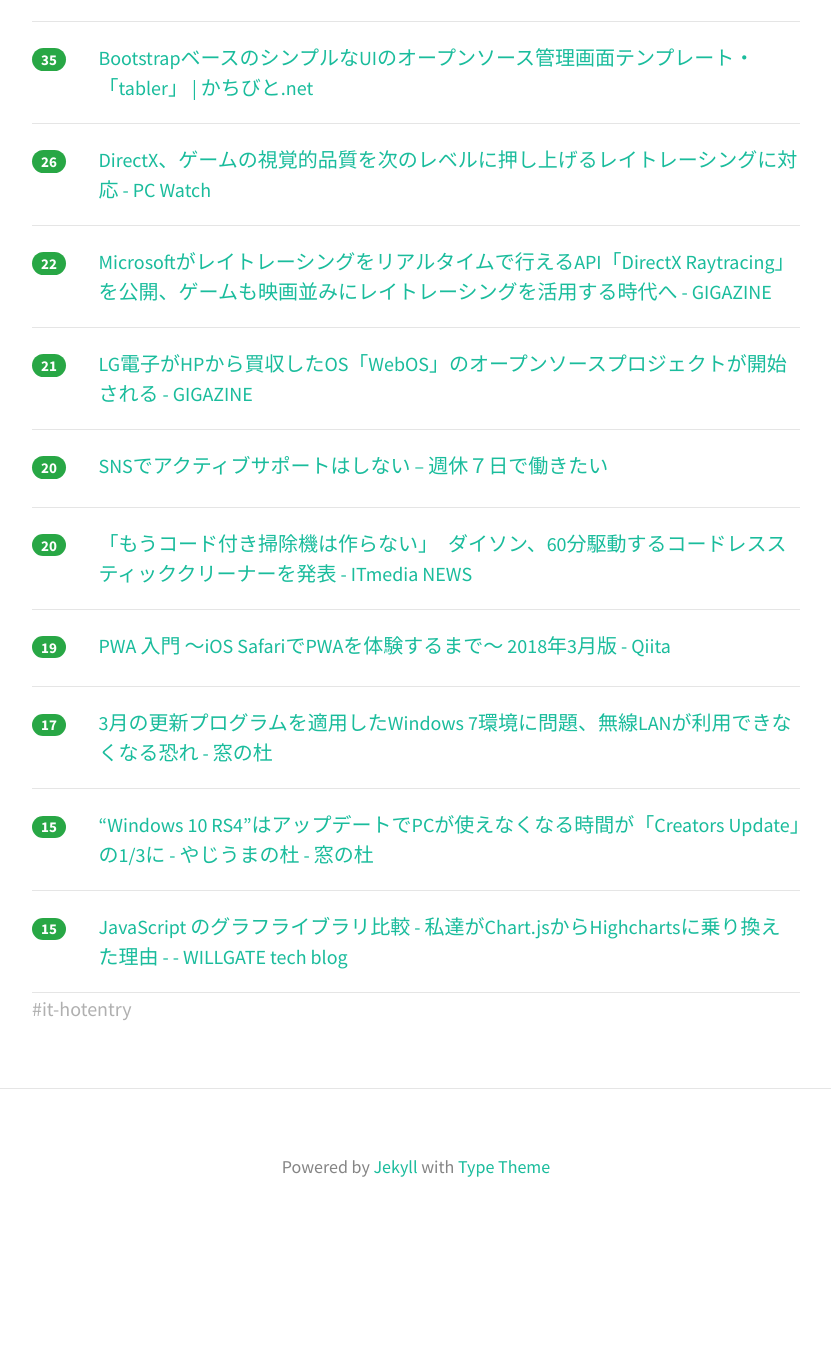
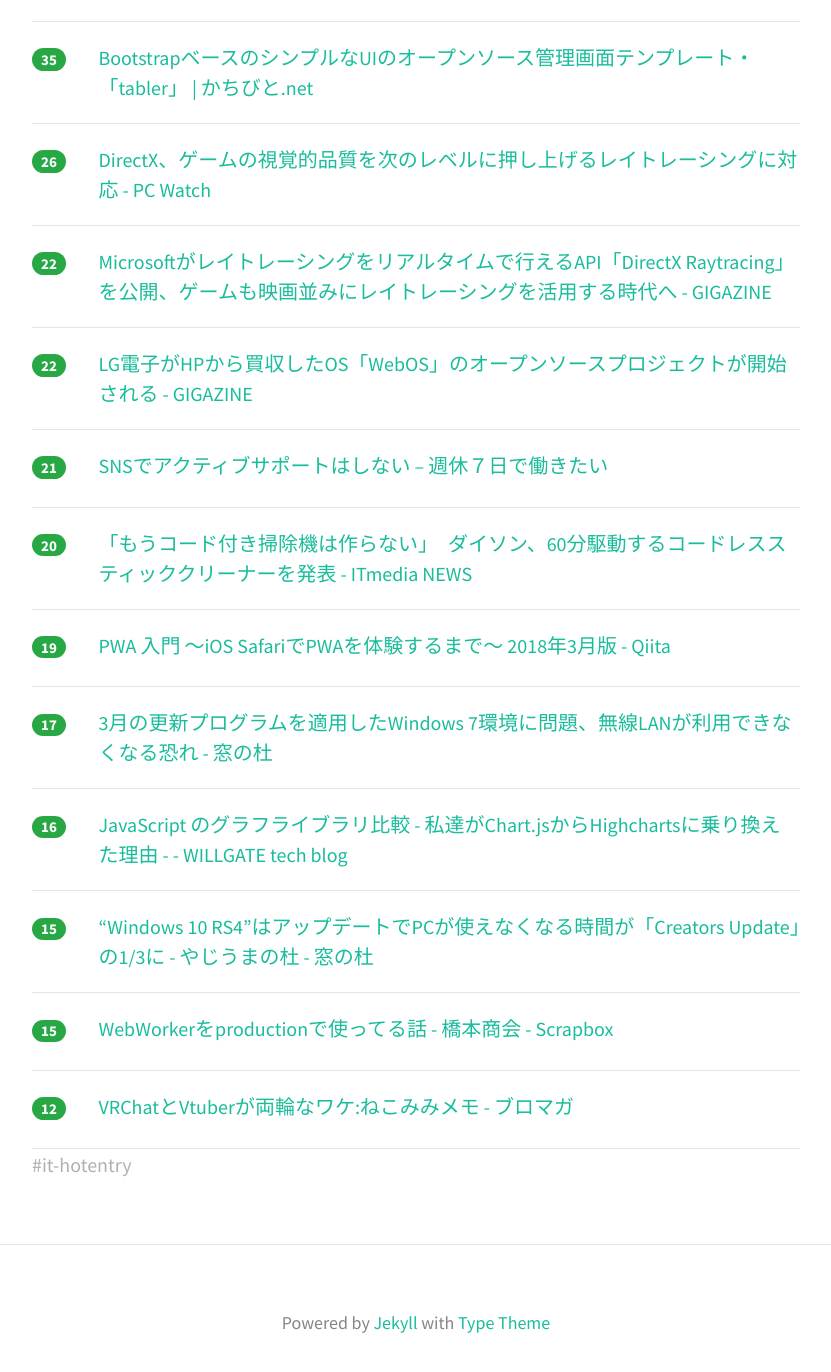
Before and after one commit to yatta47/hatena-matome-site, a Jekyll site: the page built from _posts/2018-03-21-hatena.md, in a window 1280 px wide and 1400 px high, scrolled down 454 px. Shown: the top 1372 px of the window, without its empty margins (224-1055 px from the left). Built offline with Jekyll 4.4.1, drawn with Linux system fonts in a browser that asks for light colours; nearby versions of some CDN libraries; before the commit the page ends 1698 px from its top, so only the background shows below that; some of the changed text lies outside the part shown.

Commit message:
Updated 2018-03-21

```diff
--- a/_posts/2018-03-21-hatena.md
+++ b/_posts/2018-03-21-hatena.md
@@ -1,13 +1,13 @@
 ---
 layout: post
 title:  "2018-03-21 はてぶIT"
-date:   2018-03-21 06:02:09
+date:   2018-03-21 07:02:12
 tags: [it-hotentry]
 ---
-11 件のデータあり
+13 件のデータあり
 
 <hr><div class="row">
-<div class="col-1"><span class="badge badge-pill badge-success h2">42</span></div>
+<div class="col-1"><span class="badge badge-pill badge-success h2">50</span></div>
 <div class="col-11"><a href='http://kyoumoe.hatenablog.com/entry/20180320/1521549532' target='_blank'>とあるNPO法人のサポーターからイケダハヤトやはあちゅうの存在が消された件 - 今日も得る物なしZ</a></div>
 </div>
 <hr>
@@ -27,12 +27,12 @@ tags: [it-hotentry]
 </div>
 <hr>
 <div class="row">
-<div class="col-1"><span class="badge badge-pill badge-success h2">21</span></div>
+<div class="col-1"><span class="badge badge-pill badge-success h2">22</span></div>
 <div class="col-11"><a href='https://gigazine.net/news/20180320-lg-webos-open-source-version/' target='_blank'>LG電子がHPから買収したOS「WebOS」のオープンソースプロジェクトが開始される - GIGAZINE</a></div>
 </div>
 <hr>
 <div class="row">
-<div class="col-1"><span class="badge badge-pill badge-success h2">20</span></div>
+<div class="col-1"><span class="badge badge-pill badge-success h2">21</span></div>
 <div class="col-11"><a href='https://blog.craftz.dog/providing-no-active-supports-on-sns-9200c5bfb431' target='_blank'>SNSでアクティブサポートはしない – 週休７日で働きたい</a></div>
 </div>
 <hr>
@@ -52,12 +52,22 @@ tags: [it-hotentry]
 </div>
 <hr>
 <div class="row">
+<div class="col-1"><span class="badge badge-pill badge-success h2">16</span></div>
+<div class="col-11"><a href='http://tech.willgate.co.jp/entry/2018/03/20/141000' target='_blank'>JavaScript のグラフライブラリ比較 - 私達がChart.jsからHighchartsに乗り換えた理由 - - WILLGATE tech blog</a></div>
+</div>
+<hr>
+<div class="row">
 <div class="col-1"><span class="badge badge-pill badge-success h2">15</span></div>
 <div class="col-11"><a href='https://forest.watch.impress.co.jp/docs/serial/yajiuma/1112676.html' target='_blank'>“Windows 10 RS4”はアップデートでPCが使えなくなる時間が「Creators Update」の1/3に - やじうまの杜 - 窓の杜</a></div>
 </div>
 <hr>
 <div class="row">
 <div class="col-1"><span class="badge badge-pill badge-success h2">15</span></div>
-<div class="col-11"><a href='http://tech.willgate.co.jp/entry/2018/03/20/141000' target='_blank'>JavaScript のグラフライブラリ比較 - 私達がChart.jsからHighchartsに乗り換えた理由 - - WILLGATE tech blog</a></div>
+<div class="col-11"><a href='https://scrapbox.io/shokai/WebWorker%E3%82%92production%E3%81%A7%E4%BD%BF%E3%81%A3%E3%81%A6%E3%82%8B%E8%A9%B1' target='_blank'>WebWorkerをproductionで使ってる話 - 橋本商会 - Scrapbox</a></div>
 </div>
 <hr>
+<div class="row">
+<div class="col-1"><span class="badge badge-pill badge-success h2">12</span></div>
+<div class="col-11"><a href='http://ch.nicovideo.jp/nekomimi/blomaga/ar1443265' target='_blank'>VRChatとVtuberが両輪なワケ:ねこみみメモ - ブロマガ</a></div>
+</div>
+<hr>
```
